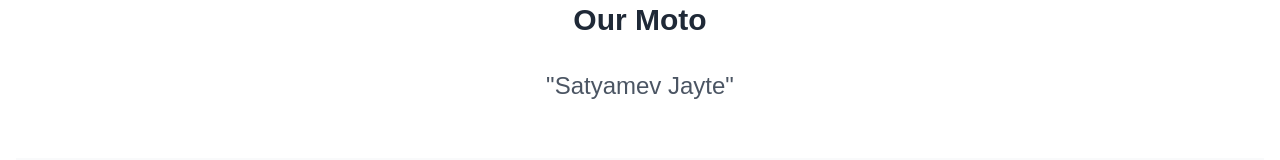
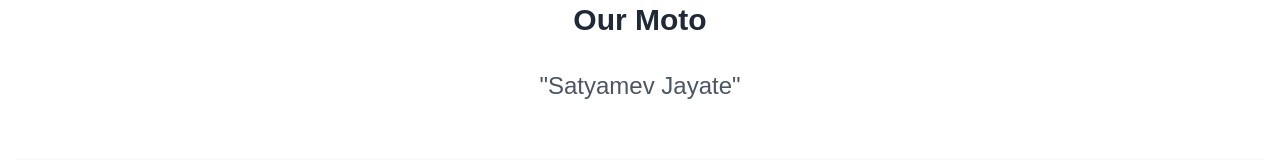
Before and after one commit to MOON-CARVER/dav-subathu, a Next.js app: page /about in a window 1280 px wide. Shown: the part 534-694 px from the top of the page. Built offline with nearby package versions, Linux system fonts and the light colour scheme.

Commit message:
Update about.js

```diff
--- a/pages/about.js
+++ b/pages/about.js
@@ -43,7 +43,7 @@ const About = () => {
         <div className="container mx-auto text-center">
           <h2 className="text-3xl font-bold mb-8 text-gray-800">Our Moto</h2>
           <p className="text-2xl text-gray-600 mb-6">
-            "Satyamev Jayte"
+            "Satyamev Jayate"
           </p>
 
         </div>
```
